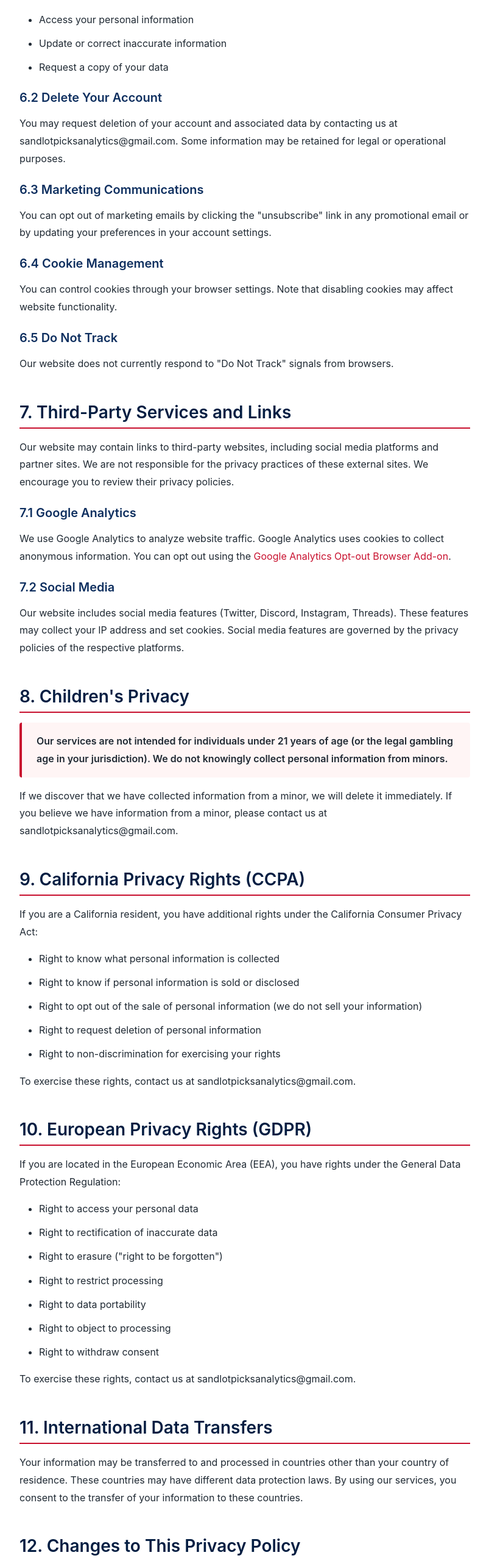
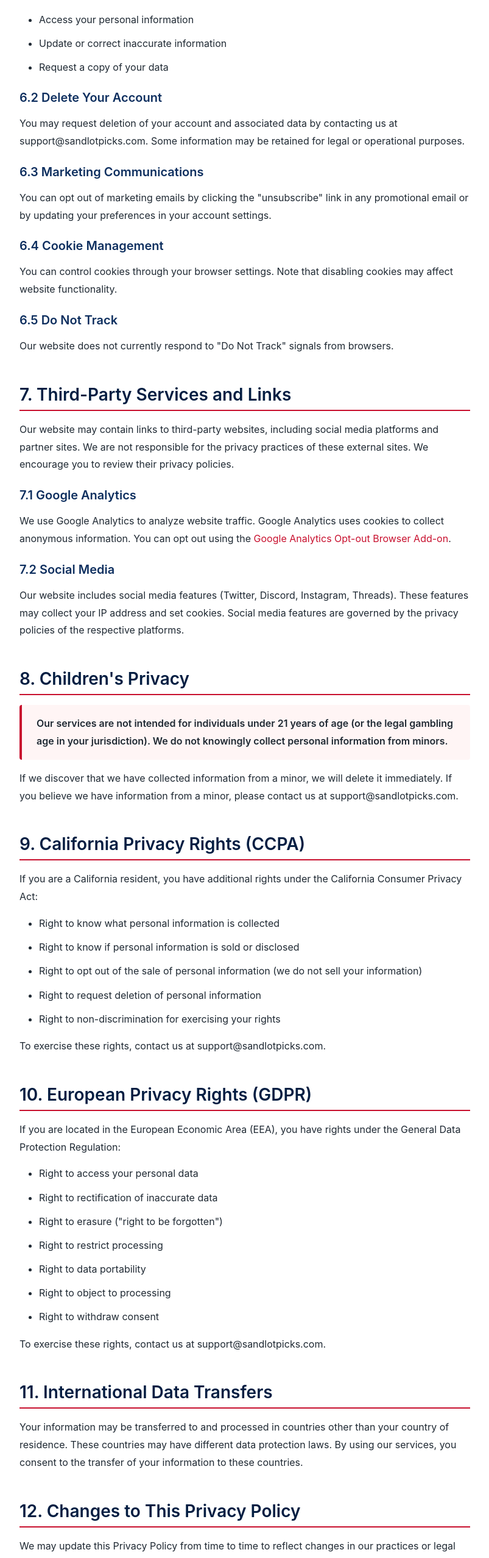
Before and after one commit to cedenoc181/slp-ui, a React (Create React App) app: page /privacy-policy in a window 1280 px wide. Shown: the part 5930-8485 px from the top of the page at 61% size, without its empty margins (238-1041 px from the left). Built offline with nearby package versions, Linux system fonts and the light colour scheme.

Commit message:
updated email displayed on website

```diff
--- a/src/components/legal/PrivacyPolicy.jsx
+++ b/src/components/legal/PrivacyPolicy.jsx
@@ -208,7 +208,7 @@ function PrivacyPolicy() {
 
             <h3>6.2 Delete Your Account</h3>
             <p>
-              You may request deletion of your account and associated data by contacting us at sandlotpicksanalytics@gmail.com. Some information may be retained for legal or operational purposes.
+              You may request deletion of your account and associated data by contacting us at support@sandlotpicks.com. Some information may be retained for legal or operational purposes.
             </p>
 
             <h3>6.3 Marketing Communications</h3>
@@ -250,7 +250,7 @@ function PrivacyPolicy() {
               Our services are not intended for individuals under 21 years of age (or the legal gambling age in your jurisdiction). We do not knowingly collect personal information from minors.
             </p>
             <p>
-              If we discover that we have collected information from a minor, we will delete it immediately. If you believe we have information from a minor, please contact us at sandlotpicksanalytics@gmail.com.
+              If we discover that we have collected information from a minor, we will delete it immediately. If you believe we have information from a minor, please contact us at support@sandlotpicks.com.
             </p>
           </section>
 
@@ -265,7 +265,7 @@ function PrivacyPolicy() {
               <li>Right to non-discrimination for exercising your rights</li>
             </ul>
             <p>
-              To exercise these rights, contact us at sandlotpicksanalytics@gmail.com.
+              To exercise these rights, contact us at support@sandlotpicks.com.
             </p>
           </section>
 
@@ -282,7 +282,7 @@ function PrivacyPolicy() {
               <li>Right to withdraw consent</li>
             </ul>
             <p>
-              To exercise these rights, contact us at sandlotpicksanalytics@gmail.com.
+              To exercise these rights, contact us at support@sandlotpicks.com.
             </p>
           </section>
 
@@ -314,7 +314,7 @@ function PrivacyPolicy() {
               If you have questions, concerns, or requests regarding this Privacy Policy or our data practices, please contact us:
             </p>
             <p>
-              <strong>Email:</strong> sandlotpicksanalytics@gmail.com<br />
+              <strong>Email:</strong> support@sandlotpicks.com<br />
               <strong>Website:</strong> www.sandlotpicks.com
             </p>
             <p>
--- a/src/components/legal/termsofuse.jsx
+++ b/src/components/legal/termsofuse.jsx
@@ -289,7 +289,7 @@ function TermsOfUse() {
             <h3>15.6 Contact Information</h3>
             <p>
               For questions about these Terms, contact us at:<br />
-              Email: sandlotpicksanalytics@gmail.com
+              Email: support@sandlotpicks.com
             </p>
           </section>
         </div>
--- a/src/data/faqs.json
+++ b/src/data/faqs.json
@@ -148,7 +148,7 @@
       "id": 25,
       "category": "Community & Support",
       "question": "How can I contact support?",
-      "answer": "You can reach us through our Contact page or email us directly at sandlotpicksanalytics@gmail.com. We typically respond within 24 hours. For immediate help, join our Discord community where team members and other users can assist you."
+      "answer": "You can reach us through our Contact page or email us directly at support@sandlotpicks.com. We typically respond within 24 hours. For immediate help, join our Discord community where team members and other users can assist you."
     },
     {
       "id": 26,
```
